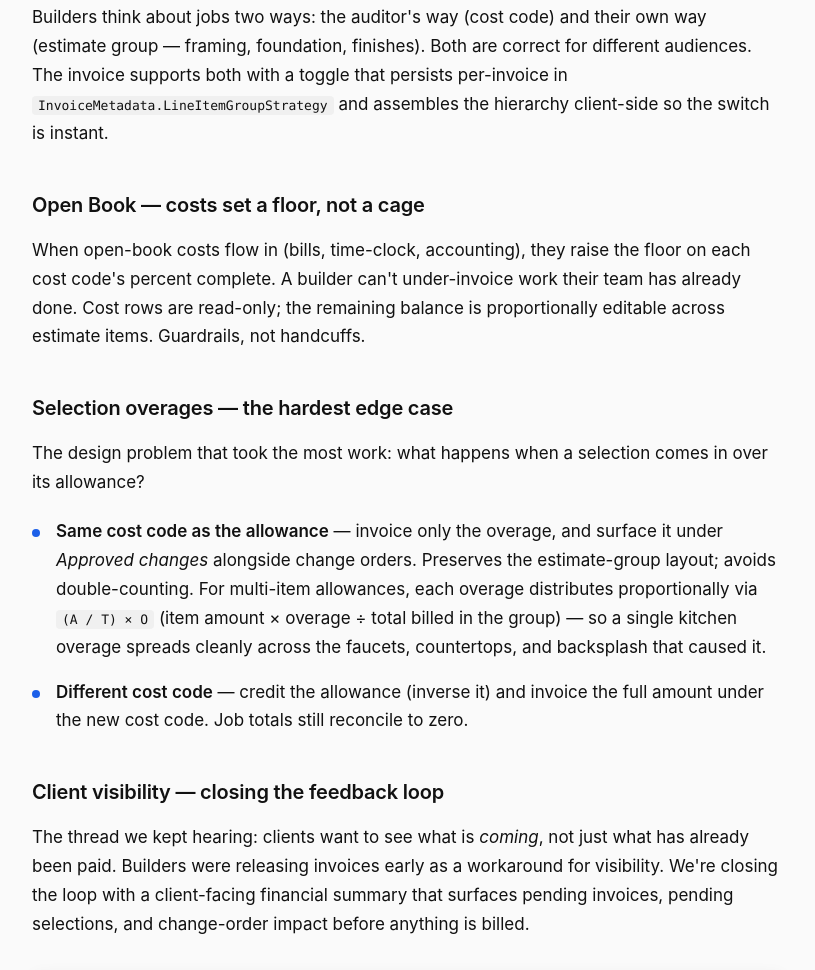
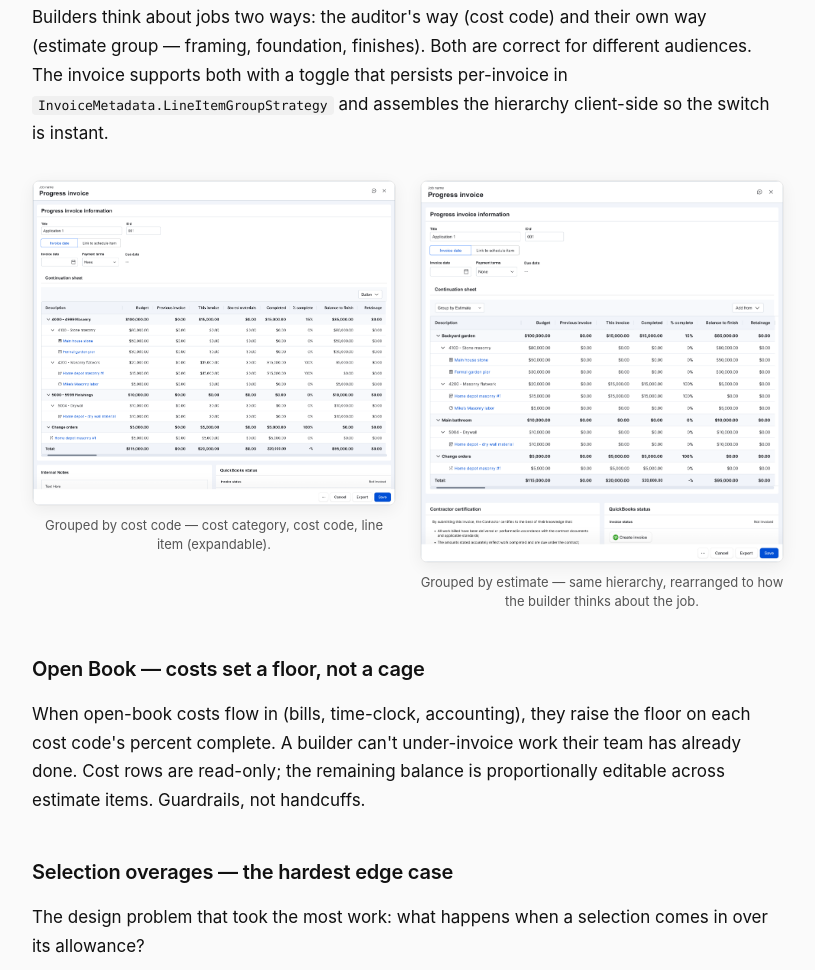
Before and after one commit to amyli3/bt-folio, a website: page projects/progress-invoicing/index.html in a window 1280 px wide. Shown: the part 5588-6558 px from the top of the page, without its empty margins (232-1047 px from the left). Drawn offline with Linux system fonts and the light colour scheme.

Commit message:
Add grouping hierarchy images — cost code and estimate group views

```diff
--- a/projects/progress-invoicing/index.html
+++ b/projects/progress-invoicing/index.html
@@ -265,6 +265,16 @@
           assembles the hierarchy client-side so the switch is
           instant.
         </p>
+        <div class="study-image-pair">
+          <figure>
+            <img src="./images/groups-by-cost-code.png" alt="Progress invoice grouped by cost code — cost category, cost code, line item" />
+            <figcaption>Grouped by cost code — cost category, cost code, line item (expandable).</figcaption>
+          </figure>
+          <figure>
+            <img src="./images/groups-by-estimate.png" alt="Progress invoice grouped by estimate group — cost category, cost code, line item" />
+            <figcaption>Grouped by estimate — same hierarchy, rearranged to how the builder thinks about the job.</figcaption>
+          </figure>
+        </div>
 
         <h3 class="study-subhead">Open Book — costs set a floor, not a cage</h3>
         <p>
--- a/styles.css
+++ b/styles.css
@@ -720,7 +720,8 @@ details.study-callout[open] > summary::before {
   margin: 32px 0;
 }
 
-.study-image img {
+.study-image img,
+.study-image video {
   width: 100%;
   height: auto;
   display: block;
@@ -737,6 +738,42 @@ details.study-callout[open] > summary::before {
   line-height: 1.5;
   font-style: normal;
   text-align: center;
+}
+
+.study-image-pair {
+  display: grid;
+  grid-template-columns: 1fr 1fr;
+  gap: 24px;
+  margin: 32px 0;
+}
+
+.study-image-pair figure {
+  margin: 0;
+}
+
+.study-image-pair img {
+  width: 100%;
+  height: auto;
+  display: block;
+  border: 1px solid var(--border);
+  border-radius: 8px;
+  background: var(--surface);
+  box-shadow: 0 4px 16px rgba(0, 0, 0, 0.06);
+}
+
+.study-image-pair figcaption {
+  margin-top: 10px;
+  font-size: 13px;
+  color: var(--text-muted);
+  line-height: 1.5;
+  text-align: center;
+}
+
+@media (max-width: 700px) {
+  .study-image-pair {
+    grid-template-columns: 1fr;
+    gap: 20px;
+  }
 }
 
 .study-section code {
```
Also changed, not shown: projects/progress-invoicing/images/groups-by-cost-code.png (added), projects/progress-invoicing/images/groups-by-estimate.png (added).
